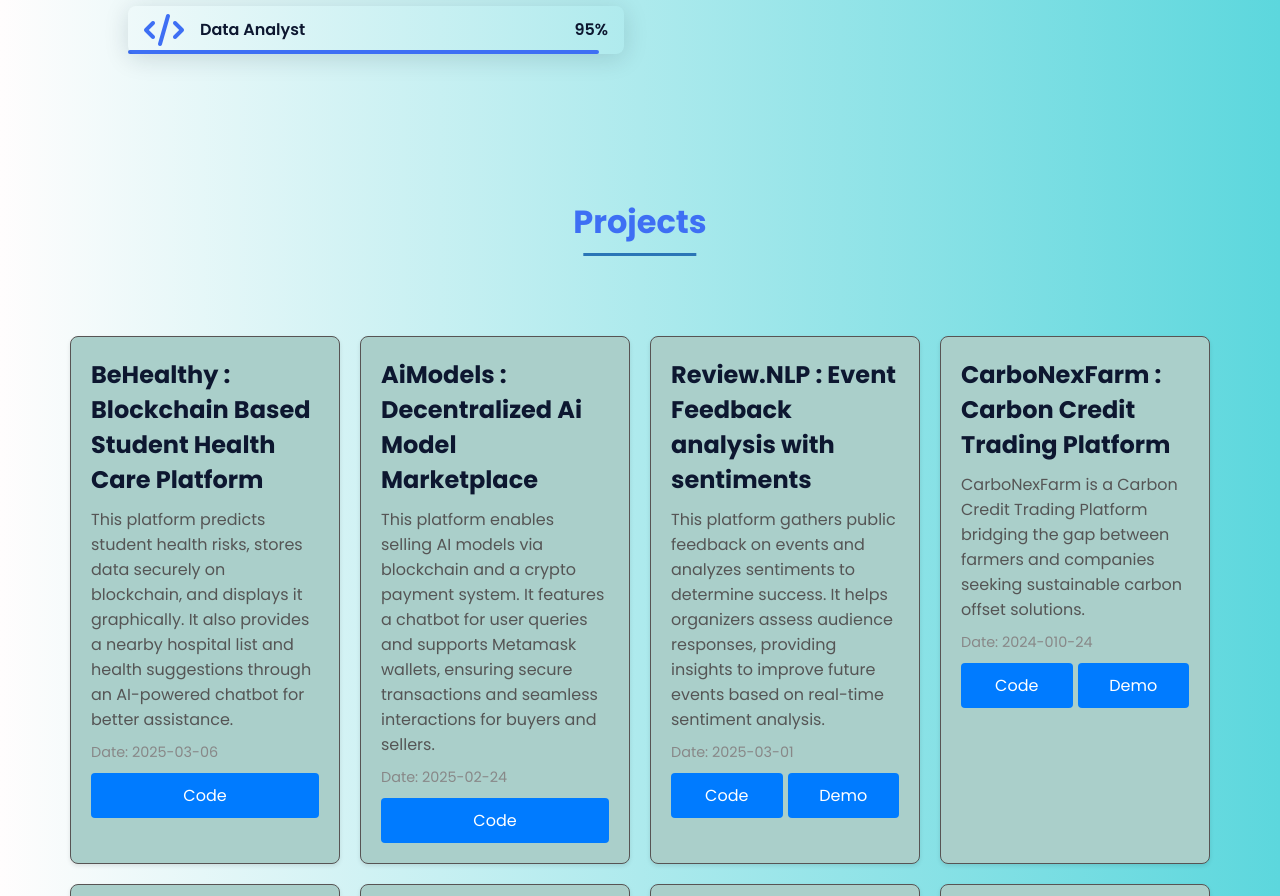
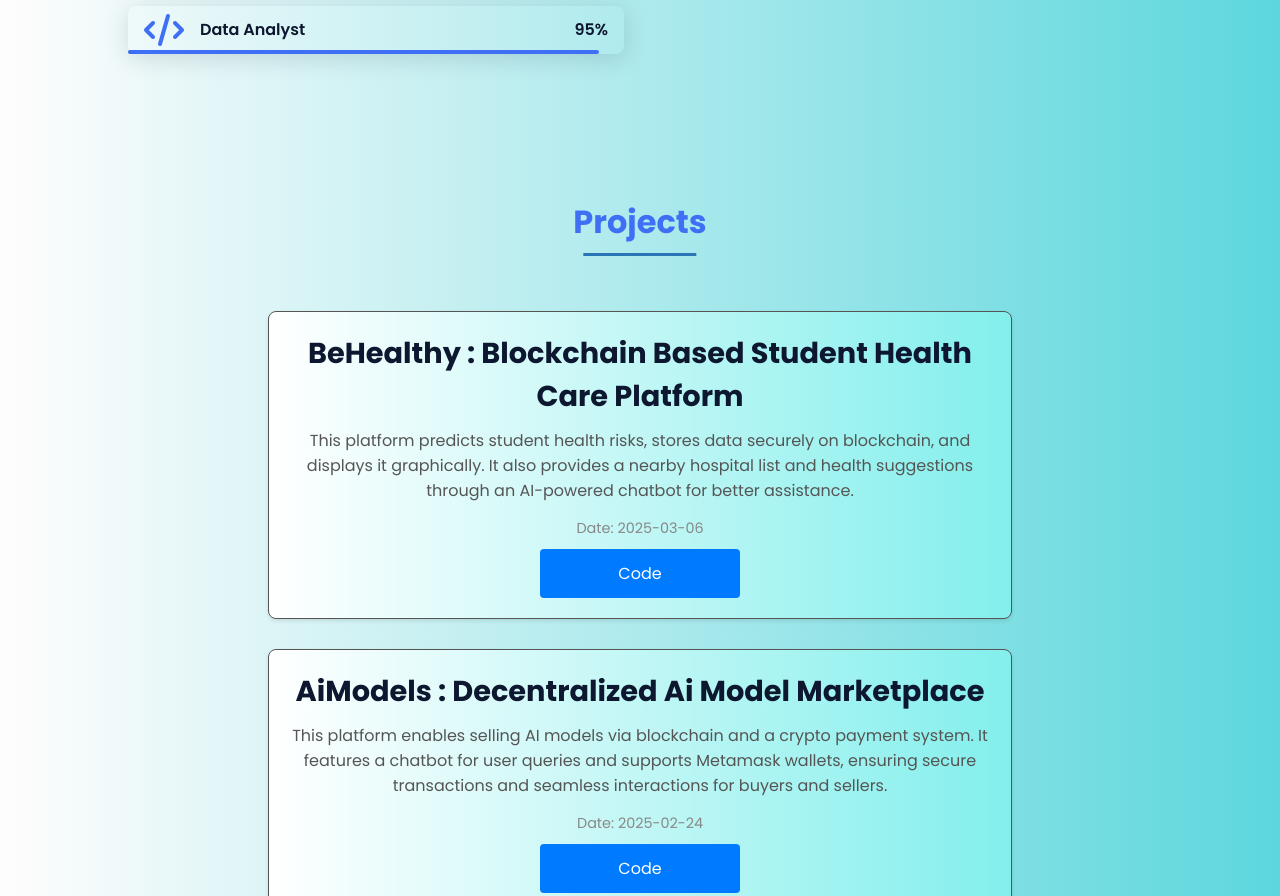
Before and after one commit to Vishal-251044/Personal-portfolio-website, a plain HTML site: page index.html in a window 1280 px wide. Shown: the part 2340-3236 px from the top of the page. Drawn offline with nearby package versions, Linux system fonts and the light colour scheme.

Commit message:
Update styles.css

```diff
--- a/styles.css
+++ b/styles.css
@@ -224,15 +224,17 @@ img {
 .home__blob-img {
   width: 360px;
 }
+
 @media (max-width: 768px) {
   .home__img {
     position: absolute;
-    top: 330px;
+    top: 200px;
     right: 0;
     bottom: 0;
     width: 260px;
   }
 }
+
 
 /*BUTTONS*/
 .button {
@@ -340,13 +342,15 @@ img {
   display: flex;
   flex-wrap: wrap;
   justify-content: center;
+  align-items: center;
   padding: 20px;
+  width: 100%;
 }
 
 .section-title2 {
   width: 100%;
-  margin-top: 0;
-  margin-bottom: 80px;
+  margin-top: 0px;
+  margin-bottom: 50px;
   font-size: var(--h2-font-size);
   color: var(--first-color);
   text-align: center;
@@ -366,73 +370,92 @@ img {
 }
 
 .project-box {
-  background-color: #aacfca;
+  background: linear-gradient(to right, #ffffff, #83efec);
   border: 1px solid #575454;
   border-radius: 8px;
-  box-shadow: 0 2px 4px rgba(0, 0, 0, 0.1);
-  margin: 10px;
-  padding: 20px;
-  width: calc(25% - 40px);
+  box-shadow: 0px 2px 4px rgba(0, 0, 0, 0.1);
+  margin-top: 15px;
+  margin-bottom: 15px;
+  padding-top: 20px;
+  padding-right: 20px;
+  padding-bottom: 20px;
+  padding-left: 20px;
+  width: 100%;
   box-sizing: border-box;
-  transition: transform 0.2s ease-in-out;
-}
-
-.project-box:hover {
-  transform: translateY(-10px);
+  transition-property: transform;
+  transition-duration: 0.2s;
+  transition-timing-function: ease-in-out;
+  display: flex;
+  flex-direction: column;
+  align-items: center;
+  text-align: center;
 }
 
 .project-box h2 {
-  font-size: 1.5em;
-  margin: 0 0 10px;
+  font-size: 1.8em;
+  margin-top: 0px;
+  margin-right: 0px;
+  margin-bottom: 10px;
+  margin-left: 0px;
 }
 
 .project-box p {
-  margin: 0 0 10px;
+  margin-top: 0px;
+  margin-right: 0px;
+  margin-bottom: 15px;
+  margin-left: 0px;
   color: #555555;
 }
 
 .project-box .date {
   font-size: 0.9em;
   color: #888888;
+  margin-top: 0px;
+  margin-right: 0px;
+  margin-bottom: 10px;
+  margin-left: 0px;
 }
 
 .project-buttom {
   display: flex;
-  position: relative;
-  flex-direction: row;
-  gap: 5px;
+  flex-wrap: wrap;
+  justify-content: center;
+  align-items: center;
+  gap: 10px;
+  width: 100%;
 }
 
 .project-box a {
-  width: 100%;
-  padding: 10px 15px;
+  display: inline-block;
+  padding-top: 12px;
+  padding-right: 20px;
+  padding-bottom: 12px;
+  padding-left: 20px;
   background-color: #007BFF;
   color: #ffffff;
   text-decoration: none;
   border-radius: 4px;
   text-align: center;
-  transition: background-color 0.2s ease-in-out;
+  transition-property: background-color;
+  transition-duration: 0.2s;
+  transition-timing-function: ease-in-out;
+  flex-grow: 1;
+  max-width: 200px;
 }
 
 .project-box a:hover {
   background-color: #0056b3;
 }
 
-@media (max-width: 1200px) {
+@media (min-width: 900px) {
   .project-box {
-      width: calc(33.33% - 40px);
+    width: 80%;
   }
 }
 
-@media (max-width: 900px) {
+@media (min-width: 1200px) {
   .project-box {
-      width: calc(50% - 40px);
-  }
-}
-
-@media (max-width: 600px) {
-  .project-box {
-      width: calc(100% - 40px);
+    width: 60%;
   }
 }
 
```
